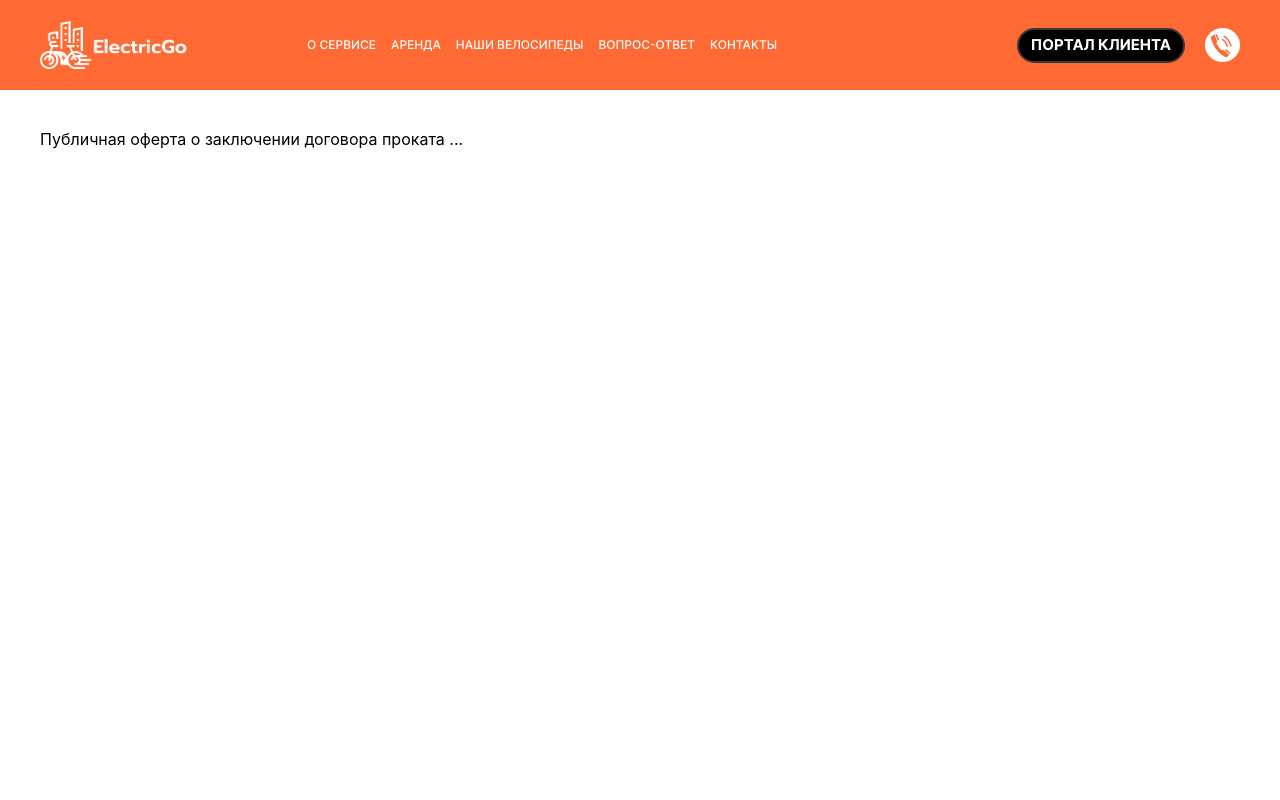
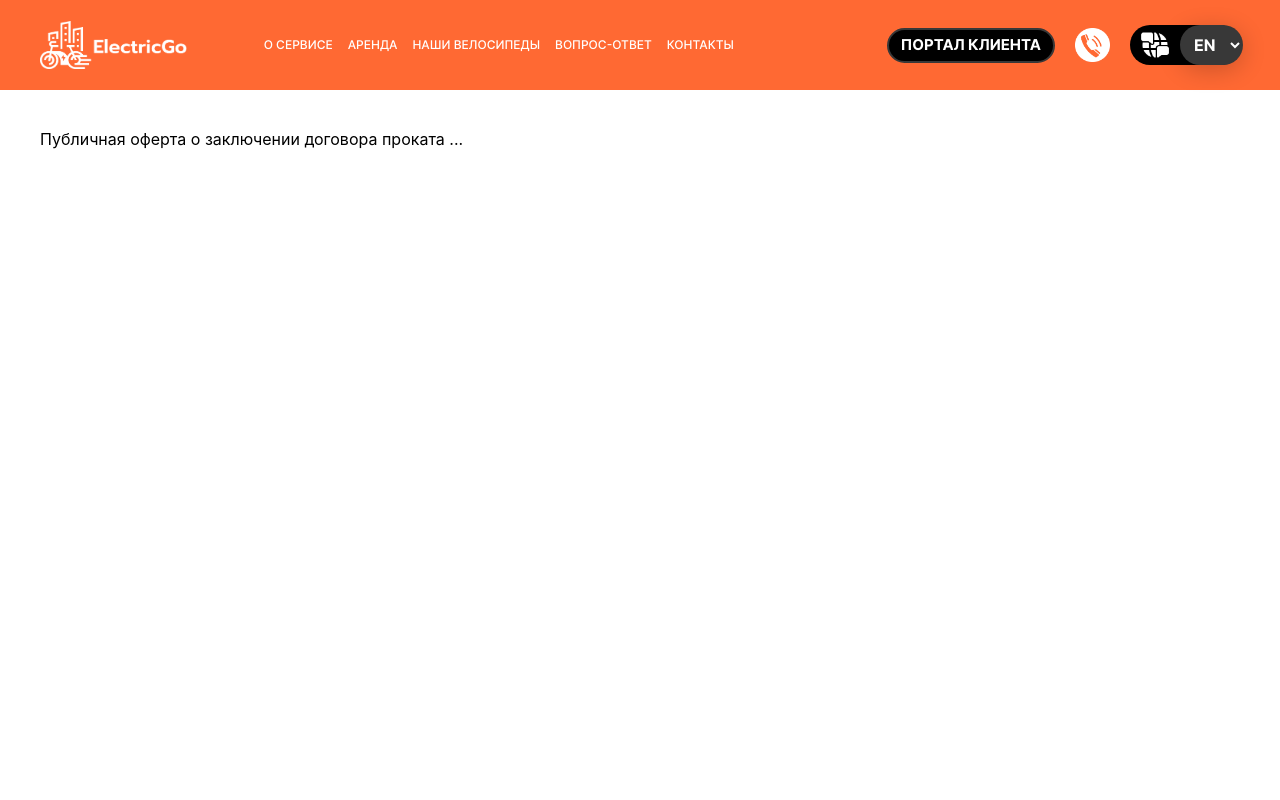
Before and after one commit to DarkCrew/bikesrent, a React (Create React App) app in the folder bikesrent/: page /offer in a window 1280 px wide. Shown: the top 800 px of the page. Built offline with nearby package versions, Linux system fonts and the light colour scheme.

Commit message:
add: add language button

```diff
--- a/bikesrent/package.json
+++ b/bikesrent/package.json
@@ -13,9 +13,11 @@
     "@types/react": "^18.0.25",
     "@types/react-dom": "^18.0.8",
     "axios": "^1.1.3",
+    "i18next": "^23.10.1",
     "react": "^18.2.0",
     "react-dom": "^18.2.0",
     "react-hook-form": "^7.40.0",
+    "react-i18next": "^14.1.0",
     "react-redux": "^8.0.5",
     "react-router-dom": "^6.4.1",
     "react-scripts": "5.0.1",
--- a/bikesrent/src/components/Footer/Footer.module.scss
+++ b/bikesrent/src/components/Footer/Footer.module.scss
@@ -112,6 +112,7 @@
 }
 
 .place {
+  width: 200px;
   color: var(--color-white);
   font-family: 'Inter-Regular';
   font-size: 14px;
--- a/bikesrent/src/components/Footer/Footer.tsx
+++ b/bikesrent/src/components/Footer/Footer.tsx
@@ -50,11 +50,11 @@ const Footer = (): ReactElement => {
           <div className={styles.city}>Warszawa</div>
           <a
             target="_blank"
-            href="https://maps.app.goo.gl/tKqz3DiuXSk5XBoD9"
+            href="https://maps.app.goo.gl/TnzAMvx3qTjLAxw87"
             className={styles.place}
             rel="noreferrer"
           >
-            Garazowa 24, 01-651
+            Samochodowa 9, 02-652
           </a>
           <a
             target="_blank"
--- a/bikesrent/src/components/Header/Header.css
+++ b/bikesrent/src/components/Header/Header.css
@@ -95,12 +95,12 @@
   object-fit: contain;
 }
 
-@media (max-width: 1024px) {
+@media (max-width: 1120px) {
   .mobileMenu {
     display: flex;
     width: 100%;
     justify-content: center;
-    order: 4;
+    order: 5;
   }
 }
 
@@ -108,6 +108,7 @@
   .burgerMenu {
     display: block;
     z-index: 1100;
+    order: 2;
   }
 
   .burgerMenu.active {
--- a/bikesrent/src/components/Header/Header.module.scss
+++ b/bikesrent/src/components/Header/Header.module.scss
@@ -76,7 +76,52 @@
   color: var(--color-black);
 }
 
-@media (max-width: 1024px) {
+.box {
+  display: flex;
+  width: 110px;
+  height: 40px;
+  background-color: var(--color-black);
+  border-radius: 20px;
+  margin: 5px 0;
+  order: 4;
+}
+
+.boxImg {
+  padding: 5px 10px;
+}
+
+.box select {
+  background-color: var(--color-gray);
+  border-radius: 20px;
+  padding: 0 10px;
+  color: var(--color-white);
+  height: 100%;
+  border: none;
+  font-family: 'Inter-Bold';
+  text-transform: uppercase;
+  font-size: 16px;
+  box-shadow: 0 5px 25px rgba(0, 0, 0, 0.2);
+  -webkit-appearance: button;
+  appearance: button;
+  outline: none;
+  cursor: pointer;
+  transition: 0.5s;
+}
+
+.box:hover::before {
+  border-radius: 20px;
+  color: rgba(255, 255, 255, 0.6);
+  background-color: rgba(255, 255, 255, 0.2);
+}
+
+.settings {
+  display: flex;
+  justify-content: center;
+  align-items: center;
+  gap: 20px;
+}
+
+@media (max-width: 1200px) {
   .container {
     height: auto;
     gap: 10px;
@@ -95,9 +140,20 @@
   }
 
   .logo {
+    order: 1;
     img {
       height: 30px;
     }
+  }
+
+  .box {
+    width: auto;
+    height: 30px;
+  }
+
+  .settings {
+    width: 100%;
+    order: 3;
   }
 
   .contacts {
--- a/bikesrent/src/components/Header/Header.tsx
+++ b/bikesrent/src/components/Header/Header.tsx
@@ -6,6 +6,7 @@
 import React, { ReactElement } from 'react';
 import { Link, NavLink } from 'react-router-dom';
 
+import languageImage from '../../assets/images/language.png';
 import logo from '../../assets/images/logo.png';
 import phone from '../../assets/images/phone.png';
 import telegram from '../../assets/images/telegram.png';
@@ -101,6 +102,7 @@ const Header = (): ReactElement => {
             </div>
           </div>
           <div className={blackBack} />
+          <div className={styles.settings}>
             <div className={styles.contacts}>
               <button type="button" className={styles.contactsBtn}>
                 портал клиента
@@ -108,6 +110,15 @@ const Header = (): ReactElement => {
               <a href="tel:+48888768666">
                 <img className={styles.contactsPhone} src={phone} alt="phone" />
               </a>
+            </div>
+            <div className={styles.box}>
+              <img className={styles.boxImg} src={languageImage} alt="language" />
+              <select>
+                <option>En</option>
+                <option>Ru</option>
+                <option>Pl</option>
+              </select>
+            </div>
           </div>
           <div className="burgerMenu" onClick={changeBurgerStatus}>
             <label className="menuBtn">
--- a/bikesrent/src/components/HowWorks/HowWorks.tsx
+++ b/bikesrent/src/components/HowWorks/HowWorks.tsx
@@ -43,7 +43,7 @@ const HowWorks = (): ReactElement => {
             </div>
             <div className={styles.step}>
               <p className={styles.number}>02</p>
-              <p className={styles.stepTitle}>Получите байк</p>
+              <p className={styles.stepTitle}>Получите велосипед</p>
               <div className={styles.stepSubTitle}>
                 <p className={styles.point}>•</p>
                 <p> Заберите байк бесплатно в точке самовывоза</p>
```
Also changed, not shown: bikesrent/src/assets/images/language.png (added), 1 other file (tests, documents, lock files or other folders). Lines whose indentation alone changed are shown as unchanged.
